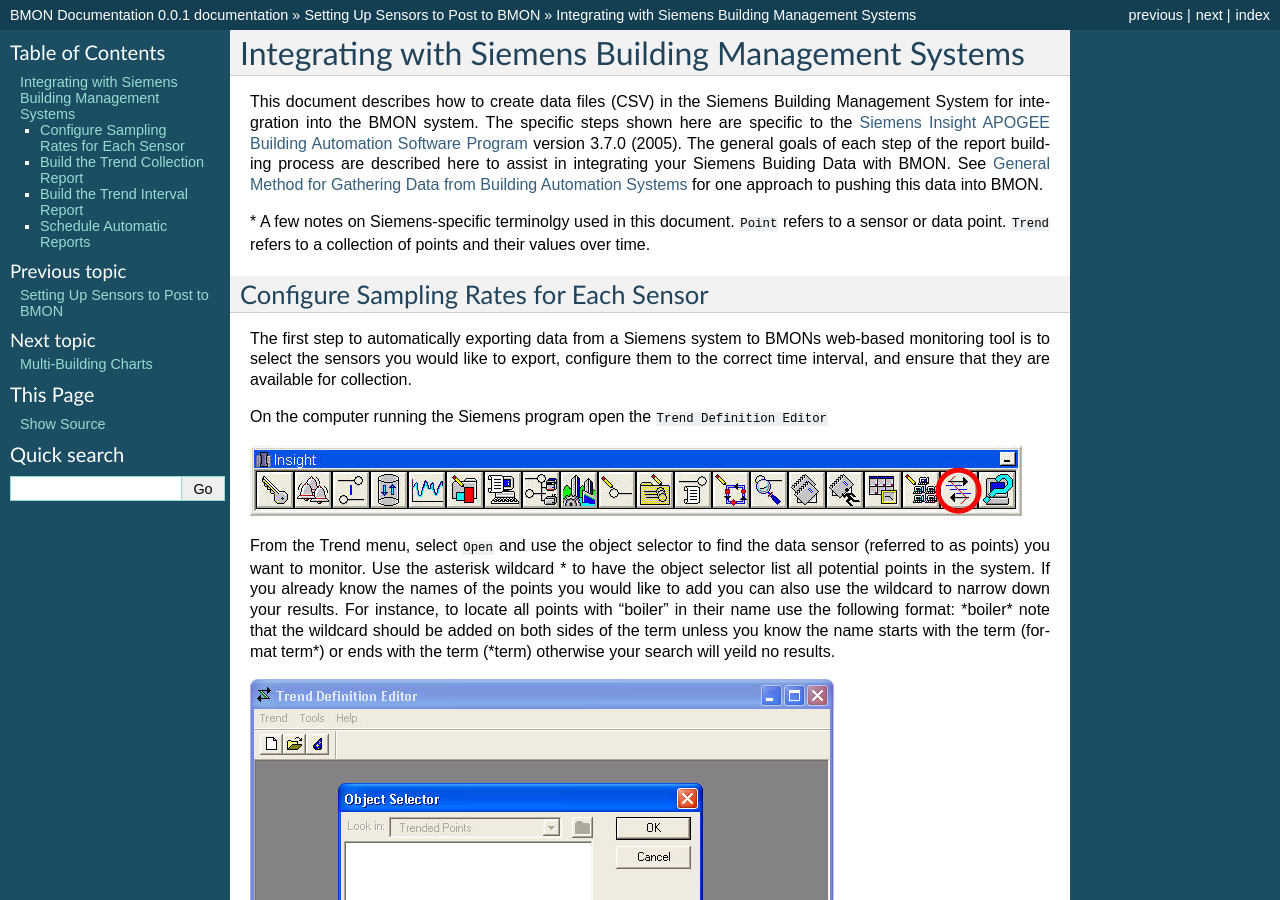
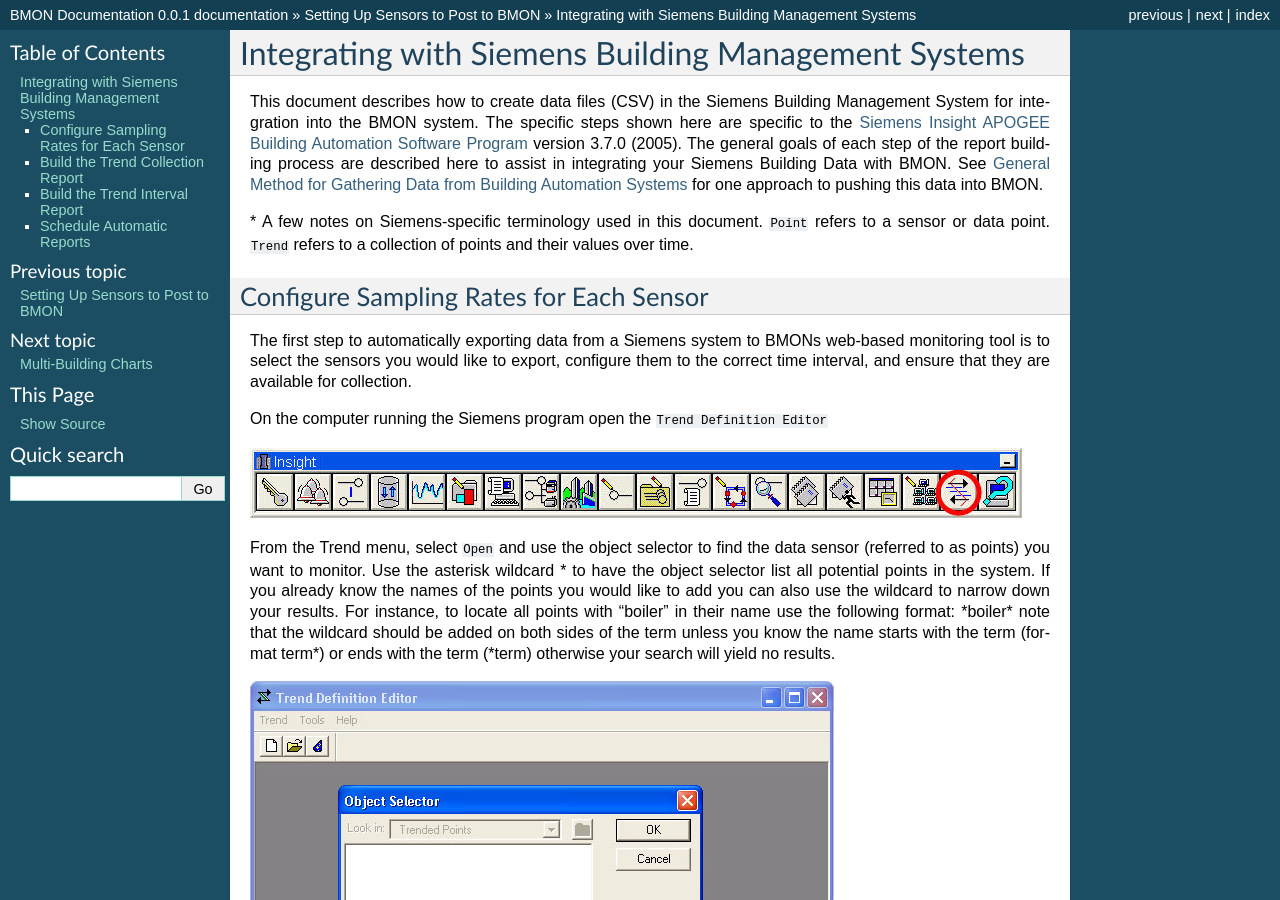
Before and after one commit to alanmitchell/bmon, a Sphinx documentation site: the page built from docs/source/integrating-with-siemens-systems.rst, in a window 1280 px wide and 900 px high. Built offline with Sphinx 7.4.7, drawn with Linux system fonts in a browser that asks for light colours; some of the changed text lies outside the part shown.

Commit message:
update spelling

```diff
--- a/docs/source/integrating-with-siemens-systems.rst
+++ b/docs/source/integrating-with-siemens-systems.rst
@@ -6,11 +6,11 @@
 for integration into the BMON system. The specific steps shown here are specific to the
 `Siemens Insight APOGEE Building Automation Software Program <http://w3.usa.siemens.com/buildingtechnologies/us/en/building-automation-and-energy-management/apogee/pages/apogee.aspx>`_
 version 3.7.0 (2005). The general goals of each step of the report building process are described here
-to assist in integrating your Siemens Buiding Data with BMON.
+to assist in integrating your Siemens Building Data with BMON.
 See :ref:`General Method for Gathering Data from Building Automation Systems`
 for one approach to pushing this data into BMON.
 
-\* A few notes on Siemens-specific terminolgy used in this document.
+\* A few notes on Siemens-specific terminology used in this document.
 ``Point`` refers to a sensor or data point.
 ``Trend`` refers to a collection of points and their values over time.
 
@@ -32,7 +32,7 @@
 If you already know the names of the points you would like to add you can also use the wildcard to narrow down your
 results. For instance, to locate all points with "boiler" in their name use the following format: \*boiler\*
 note that the wildcard should be added on both sides of the term unless you know the name starts with the term (format term\*)
-or ends with the term (\*term) otherwise your search will yeild no results.
+or ends with the term (\*term) otherwise your search will yield no results.
 
 .. image:: /_static/tde_object_selector.jpg
 
@@ -43,7 +43,7 @@
 .. image:: /_static/tde_point_trend_defs.jpg
 
 Click add.
-Select Interval and click ok
+Select Interval and click ``OK``
 
 .. image:: /_static/trend_type.jpg
 
```
